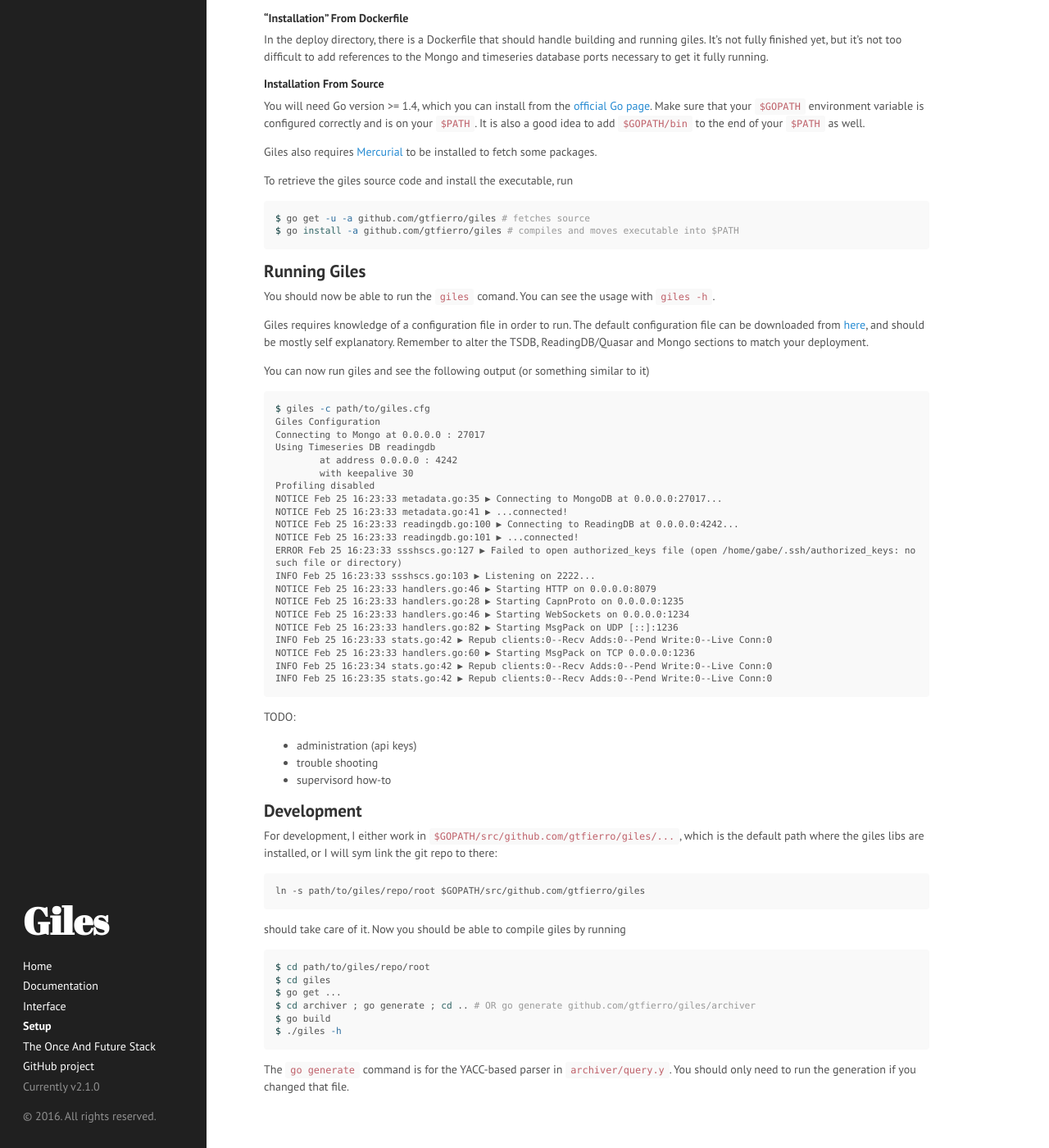
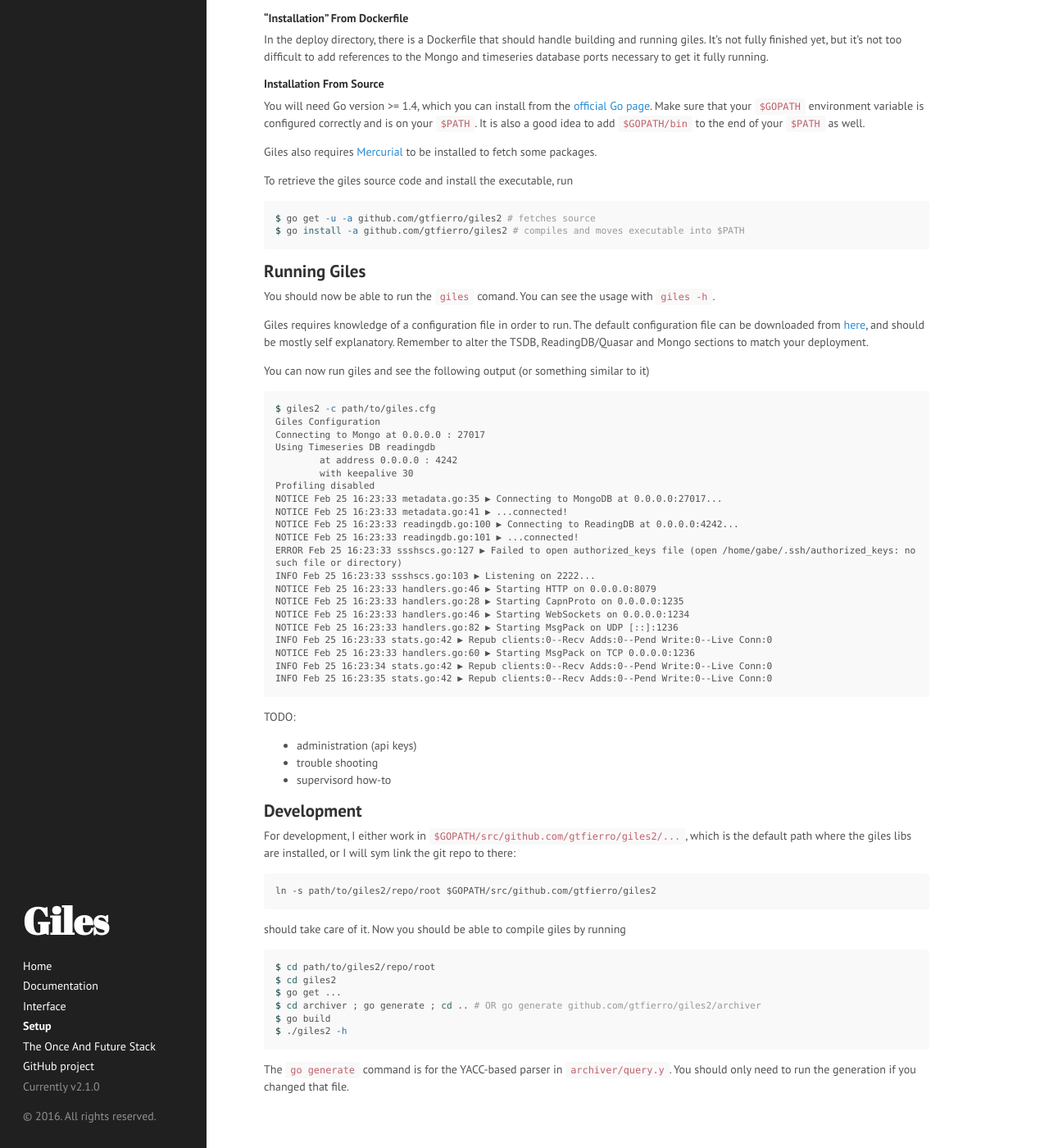
Before and after one commit to gtfierro/giles2, a Jekyll site: the page built from setup.md, in a window 1280 px wide and 1400 px high, scrolled down 506 px. Shown: the whole window at 82% size. Built offline with Jekyll 4.4.1, drawn with Linux system fonts in a browser that asks for light colours.

Commit message:
fix config

````diff
--- a/_config.yml
+++ b/_config.yml
@@ -4,8 +4,8 @@ permalink:        pretty
 # Setup
 title:            Giles
 tagline:          A sMAP Archiver
-url:              http://gtfierro.github.com/giles
-baseurl:          /giles
+url:              http://gtfierro.github.com/giles2
+baseurl:          /giles2
 
 paginate:         5
 
@@ -13,7 +13,7 @@ paginate:         5
 version:          2.1.0
 
 github:
-  repo:           https://github.com/gtfierro/giles
+  repo:           https://github.com/gtfierro/giles2
 
 redcarpet:
   extensions:     ["with_toc_data", "html_toc", "tables"]
--- a/setup.md
+++ b/setup.md
@@ -27,7 +28,7 @@ Giles itself is designed to be easy to install. There are several different ways
 #### Installation From Binary
 
 I make occasional binary releases of Giles, which can be found
-[here](https://github.com/gtfierro/giles/releases). Binaries are provided for
+[here](https://github.com/gtfierro/giles2/releases). Binaries are provided for
 Mac OS X, and Linux 32 and 64 bit architectures. Technically, Giles can be
 compiled for any platform that is [supported by
 Go](https://golang.org/doc/install). Binaries have well defined behavior and
@@ -51,8 +52,8 @@ Giles also requires [Mercurial](http://mercurial.selenic.com/downloads) to be in
 To retrieve the giles source code and install the executable, run
 
 ```bash
-$ go get -u -a github.com/gtfierro/giles # fetches source
-$ go install -a github.com/gtfierro/giles # compiles and moves executable into $PATH
+$ go get -u -a github.com/gtfierro/giles2 # fetches source
+$ go install -a github.com/gtfierro/giles2 # compiles and moves executable into $PATH
 ```
 
 ## <a name="Running"></a>Running Giles
@@ -61,14 +62,14 @@ You should now be able to run the `giles` comand. You can see the usage with `gi
 
 Giles requires knowledge of a configuration file in order to run. The default
 configuration file can be downloaded from
-[here](https://raw.githubusercontent.com/gtfierro/giles/master/giles.cfg), and
+[here](https://raw.githubusercontent.com/gtfierro/giles2/master/giles.cfg), and
 should be mostly self explanatory. Remember to alter the TSDB, ReadingDB/Quasar and Mongo
 sections to match your deployment.
 
 You can now run giles and see the following output (or something similar to it)
 
 ```bash
-$ giles -c path/to/giles.cfg
+$ giles2 -c path/to/giles.cfg
 Giles Configuration
 Connecting to Mongo at 0.0.0.0 : 27017
 Using Timeseries DB readingdb
@@ -98,22 +99,22 @@ TODO:
 
 ## <a name="Development"></a>Development
 
-For development, I either work in `$GOPATH/src/github.com/gtfierro/giles/...`, which is the default
+For development, I either work in `$GOPATH/src/github.com/gtfierro/giles2/...`, which is the default
 path where the giles libs are installed, or I will sym link the git repo to there:
 
 ```
-ln -s path/to/giles/repo/root $GOPATH/src/github.com/gtfierro/giles
+ln -s path/to/giles2/repo/root $GOPATH/src/github.com/gtfierro/giles2
 ```
 
 should take care of it. Now you should be able to compile giles by running
 
 ```bash
-$ cd path/to/giles/repo/root
-$ cd giles
+$ cd path/to/giles2/repo/root
+$ cd giles2
 $ go get ...
-$ cd archiver ; go generate ; cd .. # OR go generate github.com/gtfierro/giles/archiver
+$ cd archiver ; go generate ; cd .. # OR go generate github.com/gtfierro/giles2/archiver
 $ go build
-$ ./giles -h
+$ ./giles2 -h
 ```
 
 The `go generate` command is for the YACC-based parser in `archiver/query.y`. You should only need
````
Also changed, not shown: other parts of setup.md (+3 -2 lines), _includes/home.md (+2 -2 lines), documentation.md (+1 -1 lines), interface.md (+1 -1 lines), stack.md (+5 -5 lines).
